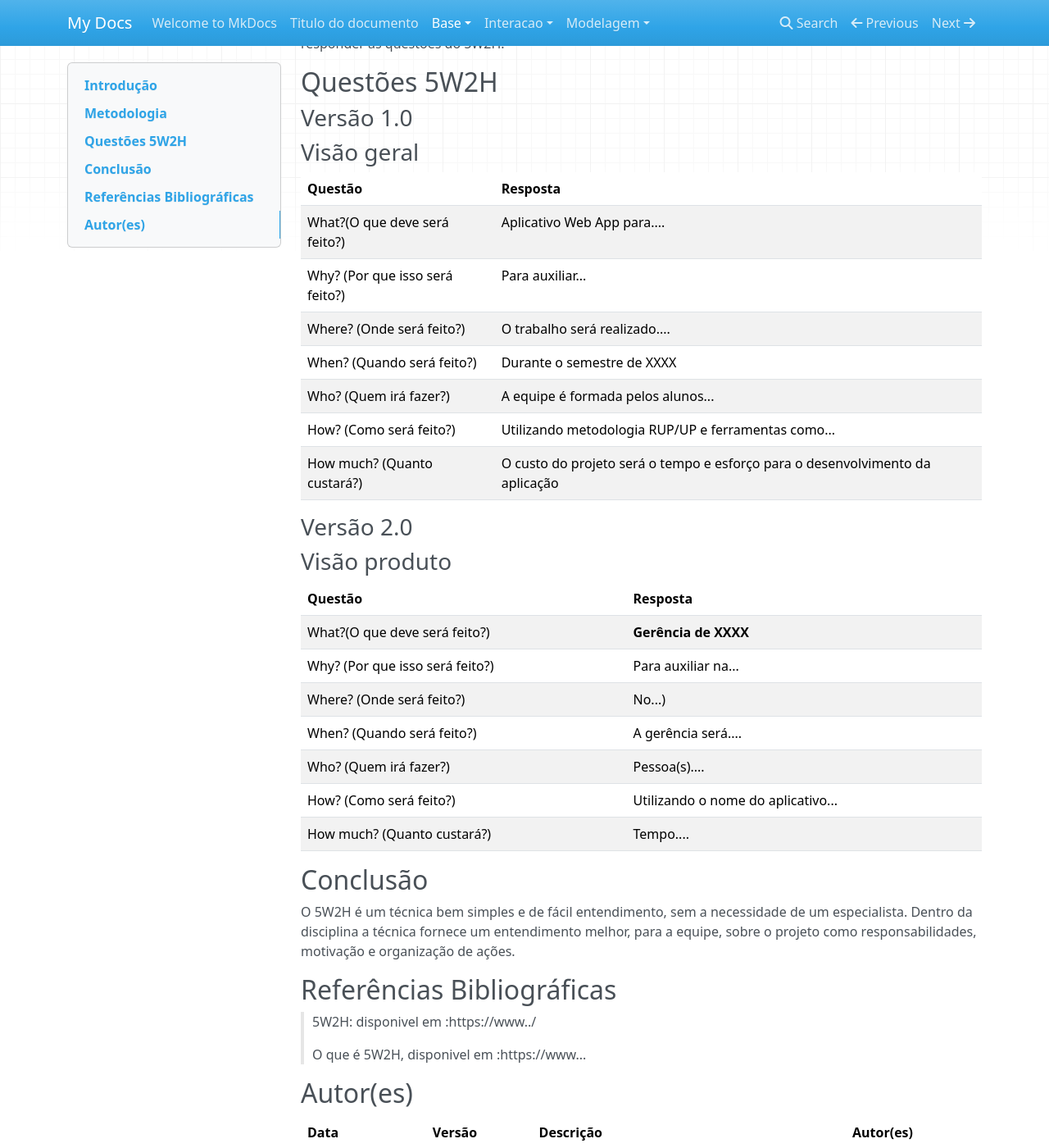
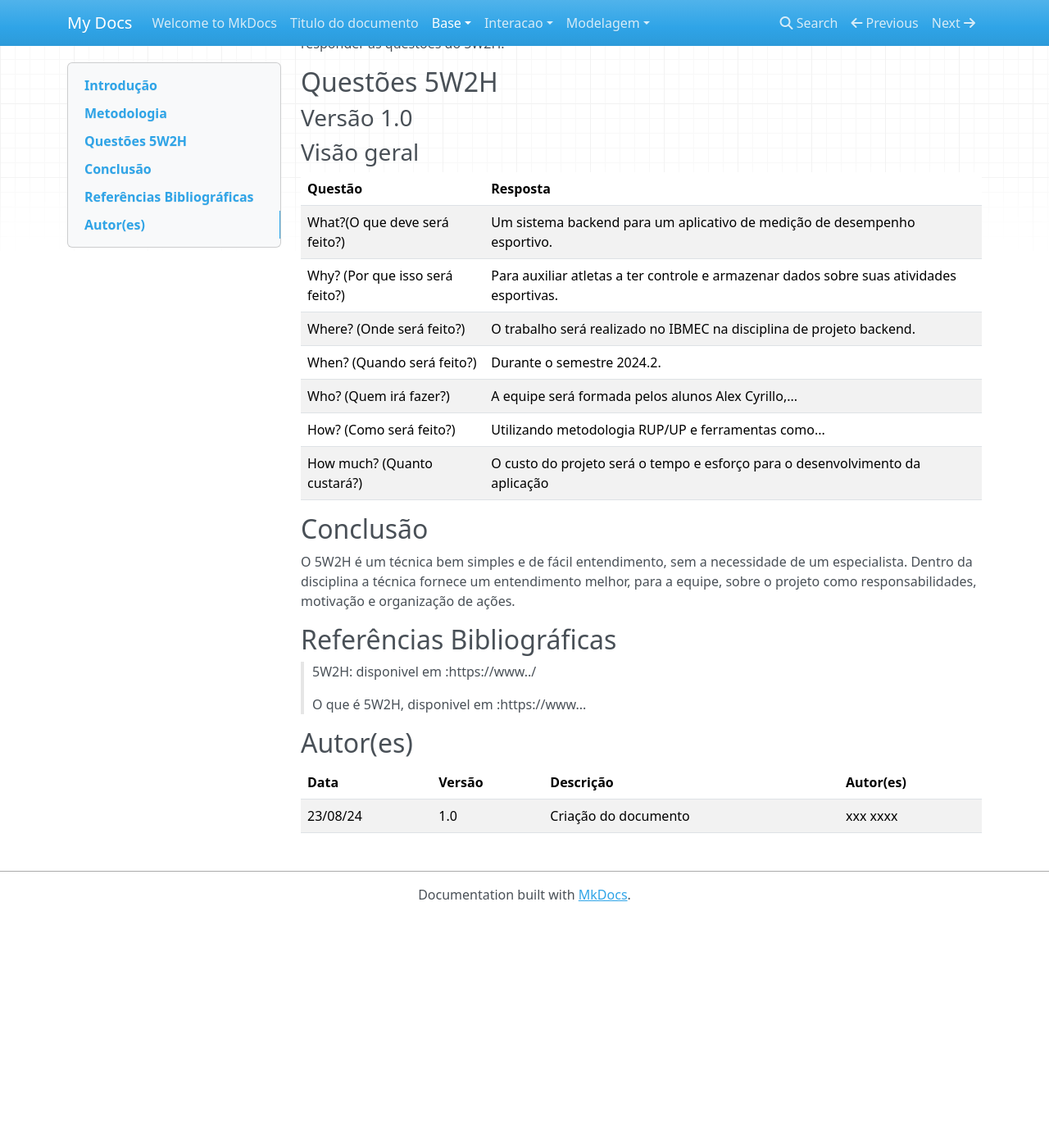
Before and after one commit to Projetos-de-Extensao/PBE_24.2_8002_I_MMAA, an MkDocs documentation site: the page built from docs/base/5w2h.md, in a window 1280 px wide and 1400 px high, scrolled down 288 px. Shown: the whole window at 82% size. Built offline with MkDocs 1.6.1, drawn with Linux system fonts in a browser that asks for light colours; nearby versions of some CDN libraries; after the commit the page ends 1407 px from its top, so only the background shows below that; some of the changed text lies outside the part shown.

Commit message:
Update 5w2h.md

```diff
--- a/docs/base/5w2h.md
+++ b/docs/base/5w2h.md
@@ -24,29 +24,13 @@ title: 5W2H
 
 |Questão|Resposta|
 |-------|--------|
-|What?(O que deve será feito?)|Aplicativo Web App para.... |
-|Why? (Por que isso será feito?)|Para auxiliar...|
-|Where? (Onde será feito?)|O trabalho será realizado....|
-|When? (Quando será feito?)|Durante o semestre de XXXX|
-|Who? (Quem irá fazer?)|A equipe é formada pelos alunos...|
+|What?(O que deve será feito?)|Um sistema backend para um aplicativo de medição de desempenho esportivo. |
+|Why? (Por que isso será feito?)|Para auxiliar atletas a ter controle e armazenar dados sobre suas atividades esportivas.|
+|Where? (Onde será feito?)|O trabalho será realizado no IBMEC na disciplina de projeto backend.|
+|When? (Quando será feito?)|Durante o semestre 2024.2.|
+|Who? (Quem irá fazer?)|A equipe será formada pelos alunos Alex Cyrillo,...|
 |How? (Como será feito?)|Utilizando metodologia RUP/UP e ferramentas como...|
 |How much? (Quanto custará?)|O custo do projeto será o tempo e esforço para o desenvolvimento da aplicação|
-
-
-### Versão 2.0
-
-### Visão produto
-
-|Questão|Resposta|
-|-------|--------|
-|What?(O que deve será feito?)| **Gerência de XXXX**|
-|Why? (Por que isso será feito?)| Para auxiliar na...|
-|Where? (Onde será feito?)|No...)|
-|When? (Quando será feito?)| A gerência será....|
-|Who? (Quem irá fazer?)| Pessoa(s)....|
-|How? (Como será feito?)| Utilizando o nome do aplicativo... |
-|How much? (Quanto custará?)|Tempo....|
-
 
 ## Conclusão
 
@@ -61,5 +45,4 @@ O 5W2H é um técnica bem simples e de fácil entendimento, sem a necessidade de
 ## Autor(es)
 | Data | Versão | Descrição | Autor(es) |
 | -- | -- | -- | -- |
-| 24/08/20 | 1.0 | Criação do documento | xxx xxxx |
-| 09/09/20 | 2.0 | Adicionada visão produto | xxxx xxxx |
+| 23/08/24 | 1.0 | Criação do documento | xxx xxxx |
```
